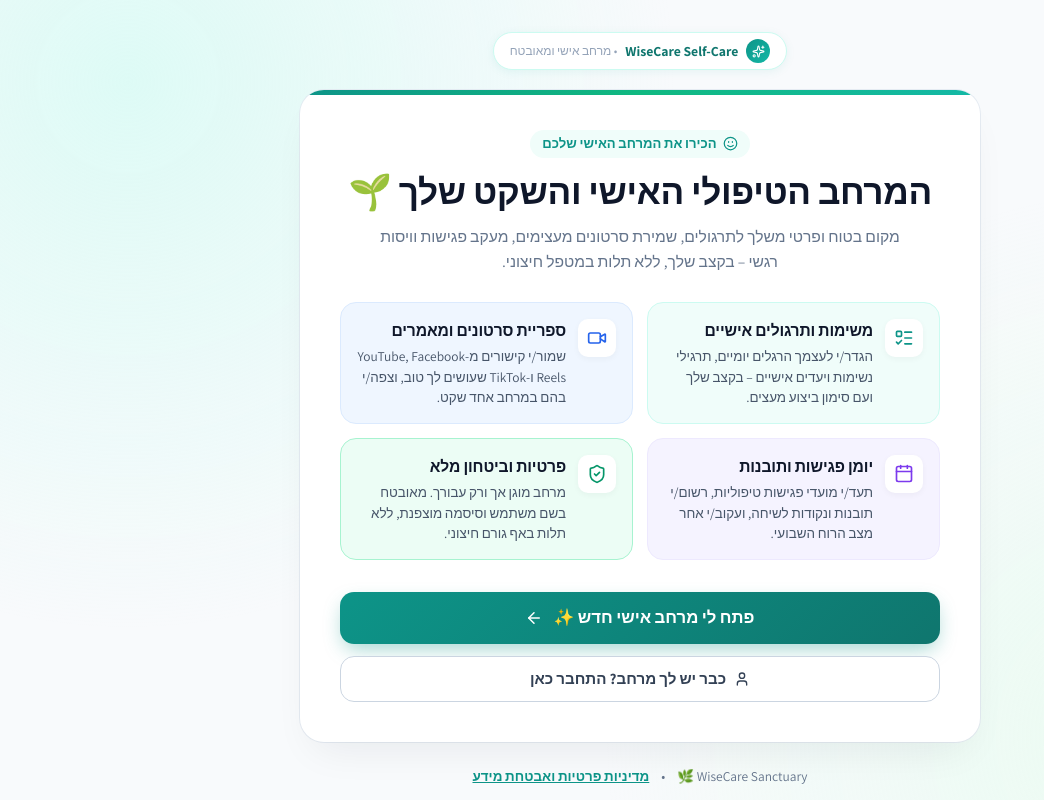
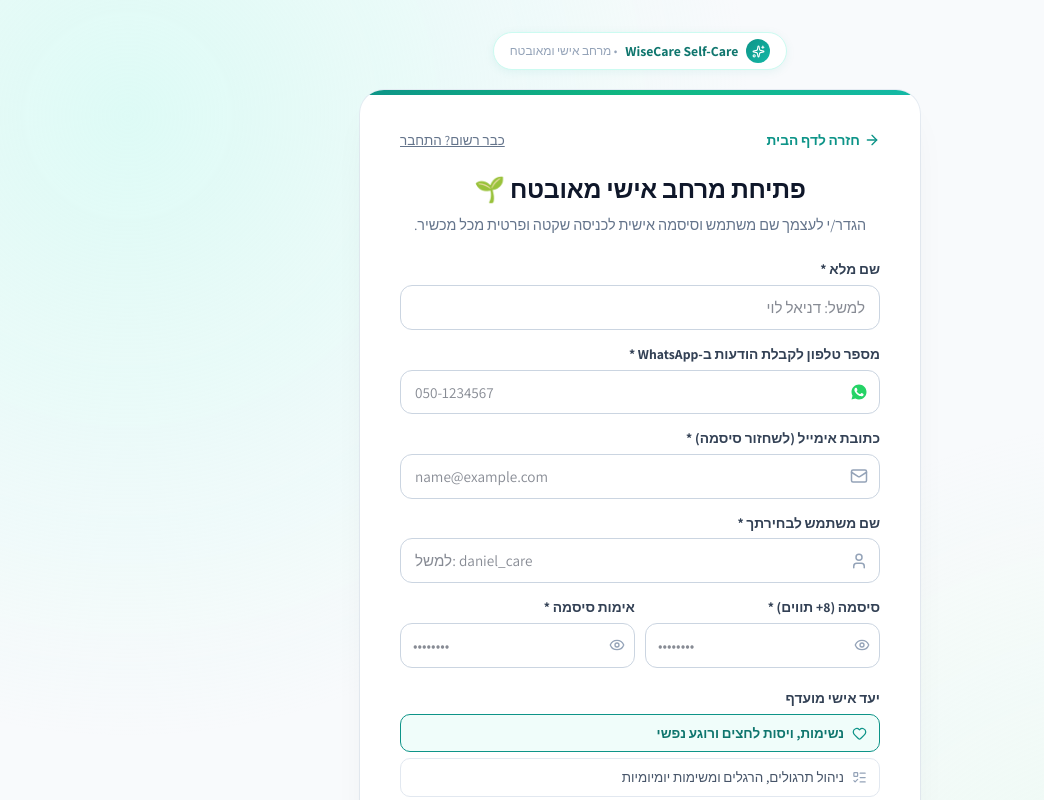
Before and after one commit to adicore123/Wisecare, a Next.js app: page /join in a window 1280 px wide. Shown: the top 800 px of the page, without its empty margins (0-1044 px from the left). Built offline with nearby package versions, Linux system fonts and the light colour scheme.

Commit message:
fix: remove redundant /join intro screen and persist registered user session for instant seamless access

```diff
--- a/src/components/ClientPortalManager.tsx
+++ b/src/components/ClientPortalManager.tsx
@@ -234,7 +234,7 @@
       try {
         localStorage.setItem('wisecare_last_portal', portalCode);
       } catch {}
-      const savedAuth = sessionStorage.getItem(`wisecare_portal_auth_${portalCode}`);
+      const savedAuth = localStorage.getItem(`wisecare_portal_auth_${portalCode}`) || sessionStorage.getItem(`wisecare_portal_auth_${portalCode}`);
       if (savedAuth === 'true') {
         setIsPortalAuthenticated(true);
       }
@@ -262,7 +262,11 @@
       if (!res.ok) {
         throw new Error(resData.error || 'פרטי התחברות שגויים');
       }
+      localStorage.setItem(authSessionKey, 'true');
       sessionStorage.setItem(authSessionKey, 'true');
+      try {
+        localStorage.setItem('wisecare_last_portal', portalCode);
+      } catch {}
       setIsPortalAuthenticated(true);
       showToast('ברוך/ה הבא/ה למרחב האישי שלך! ✨');
     } catch (err: any) {
@@ -275,13 +279,15 @@
   const handlePortalLogout = () => {
     sessionStorage.removeItem(authSessionKey);
     try {
+      localStorage.removeItem(authSessionKey);
       localStorage.removeItem('wisecare_portal_token');
+      localStorage.removeItem('wisecare_last_portal');
     } catch {}
     setIsPortalAuthenticated(false);
     setLoginPassword('');
     showToast('התנתקת מהמרחב בהצלחה 🔒');
     if (data?.portalInfo?.isSelfCare) {
-      window.location.replace('/join');
+      window.location.replace('/join?view=login');
     }
   };
 
--- a/src/components/JoinManager.tsx
+++ b/src/components/JoinManager.tsx
@@ -70,8 +70,8 @@
 ];
 
 export default function JoinPage() {
-  // view: 'intro' | 'register' | 'login' | 'forgot_request' | 'forgot_verify' | 'success'
-  const [view, setView] = useState('intro');
+  // view: 'register' | 'login' | 'forgot_request' | 'forgot_verify' | 'success'
+  const [view, setView] = useState('register');
 
   // Registration Form
   const [registerForm, setRegisterForm] = useState({
@@ -104,7 +104,7 @@
   const [showConfirmPassword, setShowConfirmPassword] = useState(false);
   const [loading, setLoading] = useState(false);
   const [error, setError] = useState('');
-  const [createdResult, setCreatedResult] = useState(null);
+  const [createdResult, setCreatedResult] = useState<any>(null);
   const [isPrivacyOpen, setIsPrivacyOpen] = useState(false);
 
   const [existingPortal, setExistingPortal] = useState<string | null>(null);
@@ -113,15 +113,22 @@
     if (typeof window !== 'undefined') {
       const params = new URLSearchParams(window.location.search);
       const reqView = params.get('view') || params.get('mode');
-      if (reqView === 'login') {
-        setView('login');
-      } else if (reqView === 'register') {
-        setView('register');
-      }
+      const isNew = params.get('new') === '1' || params.get('register') === '1';
 
       const last = localStorage.getItem('wisecare_last_portal');
       if (last) {
         setExistingPortal(last);
+        // If user already registered and hasn't explicitly asked to open a new space, redirect straight to portal
+        if (!isNew && !reqView) {
+          window.location.replace(`/portal/${encodeURIComponent(last)}`);
+          return;
+        }
+      }
+
+      if (reqView === 'login') {
+        setView('login');
+      } else {
+        setView('register');
       }
     }
   }, []);
@@ -197,6 +204,10 @@
         goal: selectedGoalObj ? selectedGoalObj.label : registerForm.goal
       });
 
+      if (res?.portalCode) {
+        localStorage.setItem('wisecare_last_portal', res.portalCode);
+        localStorage.setItem(`wisecare_portal_auth_${res.portalCode}`, 'true');
+      }
       if (res?.token) {
         localStorage.setItem('wisecare_portal_token', res.token);
       }
@@ -226,6 +237,10 @@
         password: loginForm.password
       });
 
+      if (res?.portalCode) {
+        localStorage.setItem('wisecare_last_portal', res.portalCode);
+        localStorage.setItem(`wisecare_portal_auth_${res.portalCode}`, 'true');
+      }
       if (res?.token) {
         localStorage.setItem('wisecare_portal_token', res.token);
       }
@@ -401,7 +416,7 @@
       {/* Main Container Card */}
       <div style={{
         width: '100%',
-        maxWidth: view === 'intro' ? '680px' : '560px',
+        maxWidth: '560px',
         background: '#ffffff',
         borderRadius: '24px',
         boxShadow: '0 20px 40px -15px rgba(15, 23, 42, 0.08), 0 0 0 1px rgba(226, 232, 240, 0.8)',
@@ -439,150 +454,6 @@
         )}
 
         {/* ========================================================================= */}
-        {/* 1. INTRO / SHOWCASE VIEW                                                  */}
-        {/* ========================================================================= */}
-        {view === 'intro' && (
-          <div>
-            <div style={{ textAlign: 'center', marginBottom: '28px' }}>
-              <div style={{
-                display: 'inline-flex',
-                alignItems: 'center',
-                gap: '6px',
-                padding: '4px 12px',
-                borderRadius: '999px',
-                background: '#f0fdfa',
-                color: '#0d9488',
-                fontSize: '0.82rem',
-                fontWeight: 700,
-                marginBottom: '12px'
-              }}>
-                <Smile size={15} />
-                <span>הכירו את המרחב האישי שלכם</span>
-              </div>
-              <h1 style={{
-                fontSize: 'clamp(1.7rem, 3.5vw, 2.2rem)',
-                fontWeight: 800,
-                color: '#0f172a',
-                marginBottom: '10px',
-                lineHeight: 1.25
-              }}>
-                המרחב הטיפולי האישי והשקט שלך 🌱
-              </h1>
-              <p style={{
-                fontSize: '0.98rem',
-                color: '#64748b',
-                lineHeight: 1.6,
-                maxWidth: '520px',
-                margin: '0 auto'
-              }}>
-                מקום בטוח ופרטי משלך לתרגולים, שמירת סרטונים מעצימים, מעקב פגישות וויסות רגשי – בקצב שלך, ללא תלות במטפל חיצוני.
-              </p>
-            </div>
-
-            {/* 4 Feature Preview Cards Grid */}
-            <div style={{
-              display: 'grid',
-              gridTemplateColumns: 'repeat(auto-fit, minmax(260px, 1fr))',
-              gap: '14px',
-              marginBottom: '32px'
-            }}>
-              {INTRO_FEATURES.map((feat, idx) => {
-                const Icon = feat.icon;
-                return (
-                  <div
-                    key={idx}
-                    style={{
-                      padding: '16px',
-                      borderRadius: '16px',
-                      background: feat.bgColor,
-                      border: `1px solid ${feat.borderColor}`,
-                      display: 'flex',
-                      alignItems: 'flex-start',
-                      gap: '12px',
-                      textAlign: 'right'
-                    }}
-                  >
-                    <div style={{
-                      width: '38px',
-                      height: '38px',
-                      borderRadius: '10px',
-                      background: '#ffffff',
-                      color: feat.color,
-                      display: 'grid',
-                      placeItems: 'center',
-                      boxShadow: '0 2px 6px rgba(0,0,0,0.04)',
-                      flexShrink: 0
-                    }}>
-                      <Icon size={20} />
-                    </div>
-                    <div>
-                      <h3 style={{ fontSize: '0.98rem', fontWeight: 800, color: '#0f172a', margin: '0 0 4px 0' }}>
-                        {feat.title}
-                      </h3>
-                      <p style={{ fontSize: '0.84rem', color: '#475569', margin: 0, lineHeight: 1.5 }}>
-                        {feat.desc}
-                      </p>
-                    </div>
-                  </div>
-                );
-              })}
-            </div>
-
-            {/* Action Buttons */}
-            <div style={{ display: 'flex', flexDirection: 'column', gap: '12px' }}>
-              <button
-                type="button"
-                onClick={() => switchView('register')}
-                style={{
-                  width: '100%',
-                  minHeight: '52px',
-                  borderRadius: '14px',
-                  border: 'none',
-                  background: 'linear-gradient(135deg, #0d9488 0%, #0f766e 100%)',
-                  color: '#ffffff',
-                  fontSize: '1.05rem',
-                  fontWeight: 700,
-                  cursor: 'pointer',
-                  display: 'flex',
-                  alignItems: 'center',
-                  justifyContent: 'center',
-                  gap: '10px',
-                  boxShadow: '0 8px 20px -4px rgba(13, 148, 136, 0.4)',
-                  transition: 'all 0.2s ease'
-                }}
-              >
-                <span>פתח לי מרחב אישי חדש ✨</span>
-                <ArrowLeft size={18} />
-              </button>
-
-              <button
-                type="button"
-                onClick={() => switchView('login')}
-                style={{
-                  width: '100%',
-                  minHeight: '46px',
-                  borderRadius: '14px',
-                  border: '1.5px solid #cbd5e1',
-                  background: '#ffffff',
-                  color: '#334155',
-                  fontSize: '0.95rem',
-                  fontWeight: 700,
-                  cursor: 'pointer',
-                  display: 'flex',
-                  alignItems: 'center',
-                  justifyContent: 'center',
-                  gap: '8px',
-                  transition: 'all 0.15s ease'
-                }}
-              >
-                <User size={16} />
-                <span>כבר יש לך מרחב? התחבר כאן</span>
-              </button>
-            </div>
-          </div>
-        )}
-
-        {/* ========================================================================= */}
         {/* 2. REGISTRATION VIEW                                                      */}
         {/* ========================================================================= */}
         {view === 'register' && (
@@ -590,7 +461,7 @@
             <div style={{ display: 'flex', alignItems: 'center', justifyContent: 'space-between', marginBottom: '20px' }}>
               <button
                 type="button"
-                onClick={() => switchView('intro')}
+                onClick={() => window.location.href = '/'}
                 style={{
                   background: 'none',
                   border: 'none',
@@ -605,7 +476,7 @@
                 }}
               >
                 <ArrowRight size={16} />
-                <span>חזרה לאינטרו</span>
+                <span>חזרה לדף הבית</span>
               </button>
 
               <button
```
Also changed, not shown: src/components/IntroManager.tsx (+16 -4 lines).
